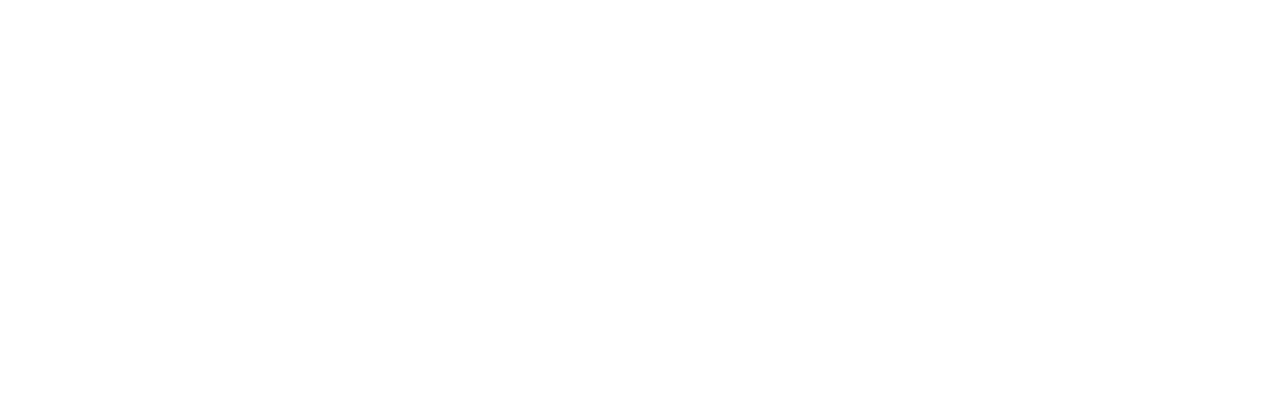
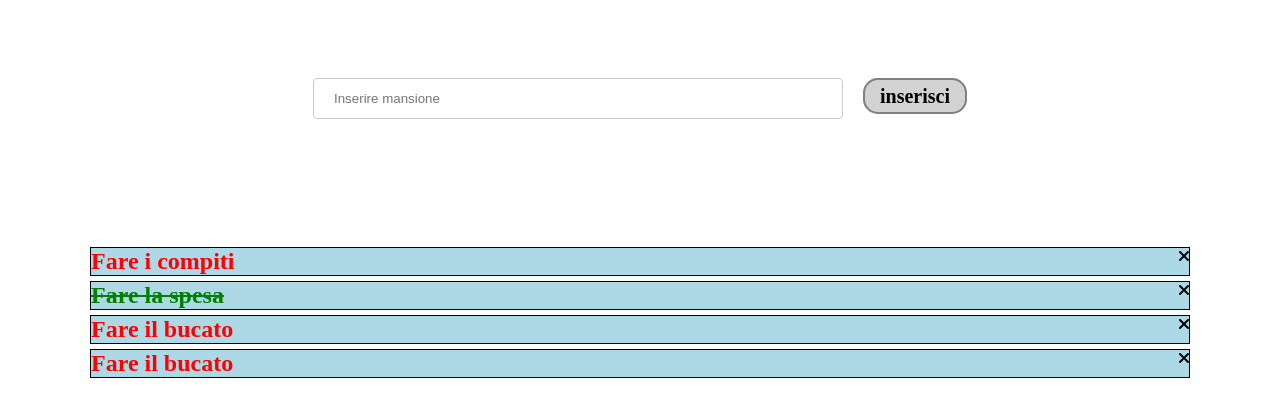
Before and after one commit to GabrielePalmaBool/vue-todolist, a plain HTML site: page index.html in a window 1280 px wide. Drawn offline with nearby package versions, Linux system fonts and the light colour scheme.

Commit message:
first proof of v-if

```diff
--- a/Javascript/Jv.js
+++ b/Javascript/Jv.js
@@ -40,7 +40,11 @@ createApp({
                 },
                 {
                     text: 'Fare la spesa',
-                    done: true
+                    done: true,
+                },
+                {
+                    text: 'Fare il bucato',
+                    done: false,
                 },
                 {
                     text: 'Fare il bucato',
--- a/css/style.css
+++ b/css/style.css
@@ -1,3 +1,4 @@
+/* STILI GENERALI DI PAGINA */
 * {
     margin: 0;
     padding: 0;
@@ -5,8 +6,79 @@
 }
 
 
+h2 {
+    display: inline-block;;
+}
+
+.fa-solid {
+    position: absolute;
+    right: 0;
+
+}
 
 
-.del {
+
+
+
+/* STILI MAIN */
+
+.container {
+    margin: 0 auto;
+    width: 1100px;
+    position: relative;
+}
+
+ul {
+    margin-top: 100px;
+    list-style-type:none;
+}
+
+li{
+    margin: 5px 0px 5px 0px;
+    border: 1px solid black;
+    background-color: lightblue;
+}
+
+.ContainerInput{
+    margin-top: 50px;
+    text-align: center;
+    padding: 20px;
+}
+
+
+a{
+    text-decoration: none;
+    color: black;
+    cursor: pointer;
+    font-size: 20px;
+    font-weight: bold;
+    padding: 5px 15px 5px 15px;
+    border-radius: 15px;
+    background-color: lightgray;
+    border: 2px solid grey;
+    margin-left: 20px;
+}
+
+ a:hover{
+    color: white;
+}
+
+
+input[type=text], select {
+    width: 50%;
+    padding: 12px 20px;
+    margin: 8px 0;
+    display: inline-block;
+    border: 1px solid #ccc;
+    border-radius: 4px;
+    box-sizing: border-box;
+  }
+
+.complete{
     text-decoration: line-through;
+    color: green;
 }
+
+.tocomplete{
+    color: red;
+}
--- a/index.html
+++ b/index.html
@@ -22,6 +22,20 @@
 
     <div id="app">
 
+        <div class="container">
+
+            <div class="ContainerInput">
+                <input type="text" placeholder="Inserire mansione"><a href="#" >inserisci</a>
+            </div>
+
+            <ul v-if ="tasks.length > 0" >
+                <li v-for="(task,i) in tasks" :key="i">
+                    <h2 :class="task.done ? 'complete' : 'tocomplete'">{{task.text}}</h2>
+                    <i class="fa-solid fa-xmark" @click = "delTask(i)"></i>
+                </li>
+            </ul>
+            <h2 v-else> Non ci sono tasks</h2>
+        </div>
     </div>
 
 
```
